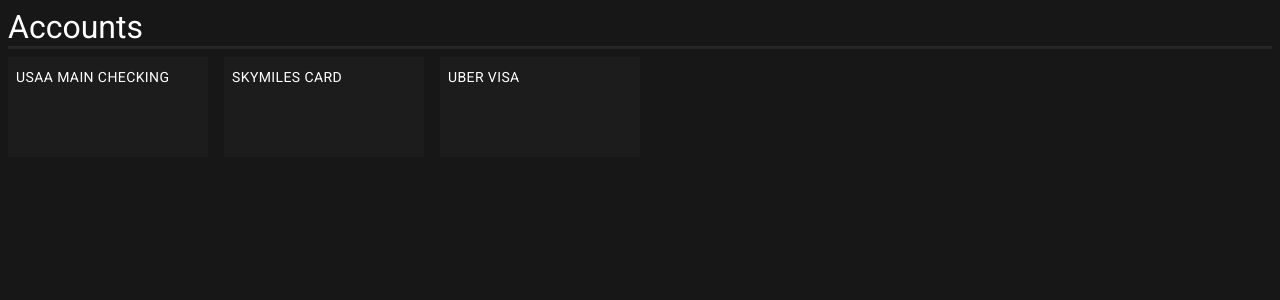
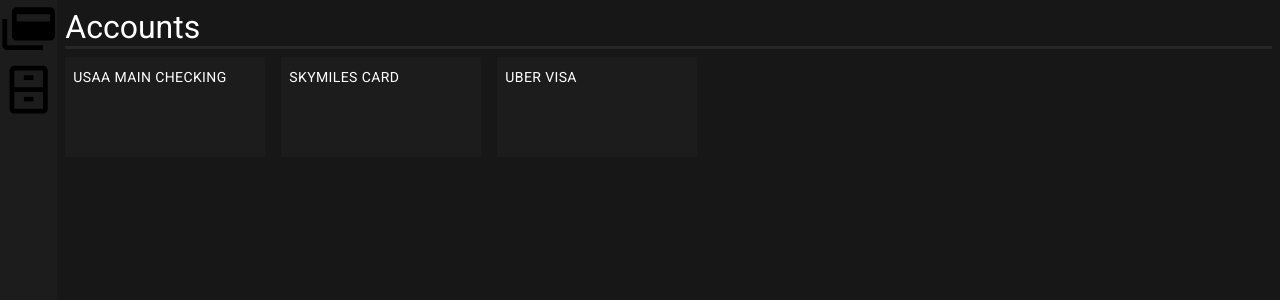
Before and after one commit to S-reinken/elegant, a React app: page / in a window 1280 px wide. Shown: the top 300 px of the page. Built offline with nearby package versions, Linux system fonts and the light colour scheme.

Commit message:
Starting progress on sidebar and categories

```diff
--- a/package.json
+++ b/package.json
@@ -41,6 +41,8 @@
   },
   "devDependencies": {
     "@material-ui/core": "^4.3.3",
+    "@mdi/js": "^4.4.95",
+    "@mdi/react": "^1.2.1",
     "@types/lodash": "^4.14.138",
     "@types/material-ui": "^0.21.7",
     "@types/mocha": "^5.2.5",
--- a/src/renderer/ui/AccountsPage/Styles.ts
+++ b/src/renderer/ui/AccountsPage/Styles.ts
@@ -1,5 +1,5 @@
-import { Theme, createStyles } from "@material-ui/core"
-import { RootContainerStyles } from "@/renderer/common/styles/RootStyles"
+import {Theme, createStyles} from "@material-ui/core"
+import {RootContainerStyles} from "@/renderer/common/styles/RootStyles"
 
 export const styles = (theme: Theme) =>
   createStyles({
--- a/src/renderer/ui/App.tsx
+++ b/src/renderer/ui/App.tsx
@@ -1,9 +1,10 @@
 import * as React from "react"
-import { AccountPage } from "./AccountsPage"
-import { ThemeProvider } from "@material-ui/styles"
-import { createMuiTheme } from "@material-ui/core"
-import { Page } from "../common/constants"
-import { TransactionsPage } from "./TransactionsPage"
+import {AccountPage} from "./AccountsPage"
+import {ThemeProvider} from "@material-ui/styles"
+import {createMuiTheme} from "@material-ui/core"
+import {Page} from "../common/constants"
+import {TransactionsPage} from "./TransactionsPage"
+import {MainLayout} from "./Layout"
 
 const theme = createMuiTheme({
   palette: {
@@ -19,21 +20,8 @@
   },
 })
 
-const pageMap: React.FunctionComponent<PageComponentProps>[] = [
-  AccountPage,
-  TransactionsPage,
-]
-
-export interface PageComponentProps {
-  setPage: React.Dispatch<React.SetStateAction<Page>>
-}
-
-export const App = () => {
-  const [currentPage, setPage] = React.useState(Page.ACCOUNTS_PAGE)
-  const PageComponent = pageMap[currentPage]
-  return (
-    <ThemeProvider theme={theme}>
-      <PageComponent setPage={setPage} />
-    </ThemeProvider>
-  )
-}
+export const App = () => (
+  <ThemeProvider theme={theme}>
+    <MainLayout />
+  </ThemeProvider>
+)
--- /dev/null
+++ b/src/renderer/ui/CategoriesPage/index.ts
@@ -0,0 +1 @@
+export * from "./CategoriesPage"
--- /dev/null
+++ b/src/renderer/ui/Layout/MainLayout.tsx
@@ -0,0 +1,40 @@
+import * as React from "react"
+import {AccountPage} from "../AccountsPage"
+import {TransactionsPage} from "../TransactionsPage"
+import {Page} from "@/renderer/common/constants"
+import {mdiCreditCardMultiple, mdiFileCabinet} from "@mdi/js"
+import Icon from "@mdi/react"
+import {Theme, createStyles, WithStyles, withStyles} from "@material-ui/core"
+
+const pageMap: React.FunctionComponent<PageComponentProps>[] = [
+  AccountPage,
+  TransactionsPage,
+]
+
+export interface PageComponentProps {
+  setPage: React.Dispatch<React.SetStateAction<Page>>
+}
+
+const styles = (theme: Theme) =>
+  createStyles({
+    root: {display: "flex", justifyContent: "stretch"},
+    sidebar: {width: "60px", background: theme.palette.primary.main},
+  })
+
+export const MainLayoutComponent: React.FunctionComponent<
+  WithStyles<typeof styles>
+> = ({classes}) => {
+  const [currentPage, setPage] = React.useState(Page.ACCOUNTS_PAGE)
+  const PageComponent = pageMap[currentPage]
+  return (
+    <div className={classes.root}>
+      <div className={classes.sidebar}>
+        <Icon path={mdiCreditCardMultiple} />
+        <Icon path={mdiFileCabinet} />
+      </div>
+      <PageComponent setPage={setPage} />
+    </div>
+  )
+}
+
+export const MainLayout = withStyles(styles)(MainLayoutComponent)
--- /dev/null
+++ b/src/renderer/ui/Layout/index.ts
@@ -0,0 +1 @@
+export * from "./MainLayout"
```
Also changed, not shown: src/main/main.ts (+35 -35 lines), src/renderer/ui/AccountsPage/AccountsPage.tsx (+8 -8 lines), src/renderer/ui/CategoriesPage/CategoriesPage.tsx (added, +16 -0 lines), src/renderer/ui/TransactionsPage/TransactionsPage.tsx (+15 -13 lines), src/server/index.ts (+12 -12 lines), 1 other file (tests, documents, lock files or other folders).
